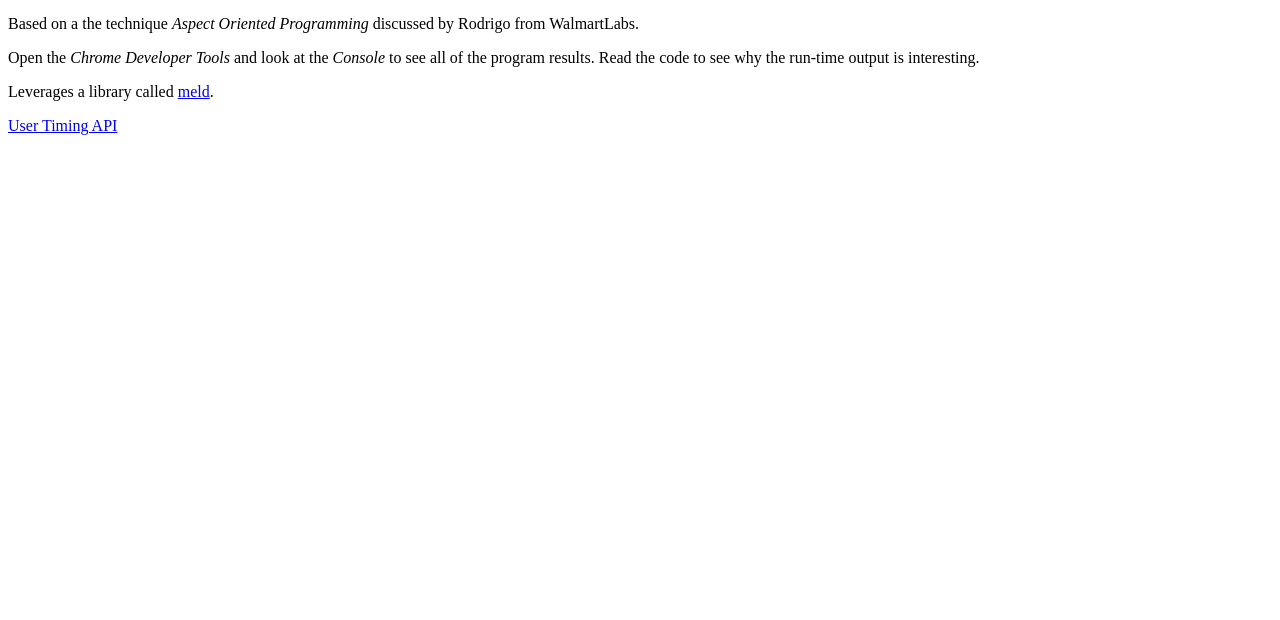
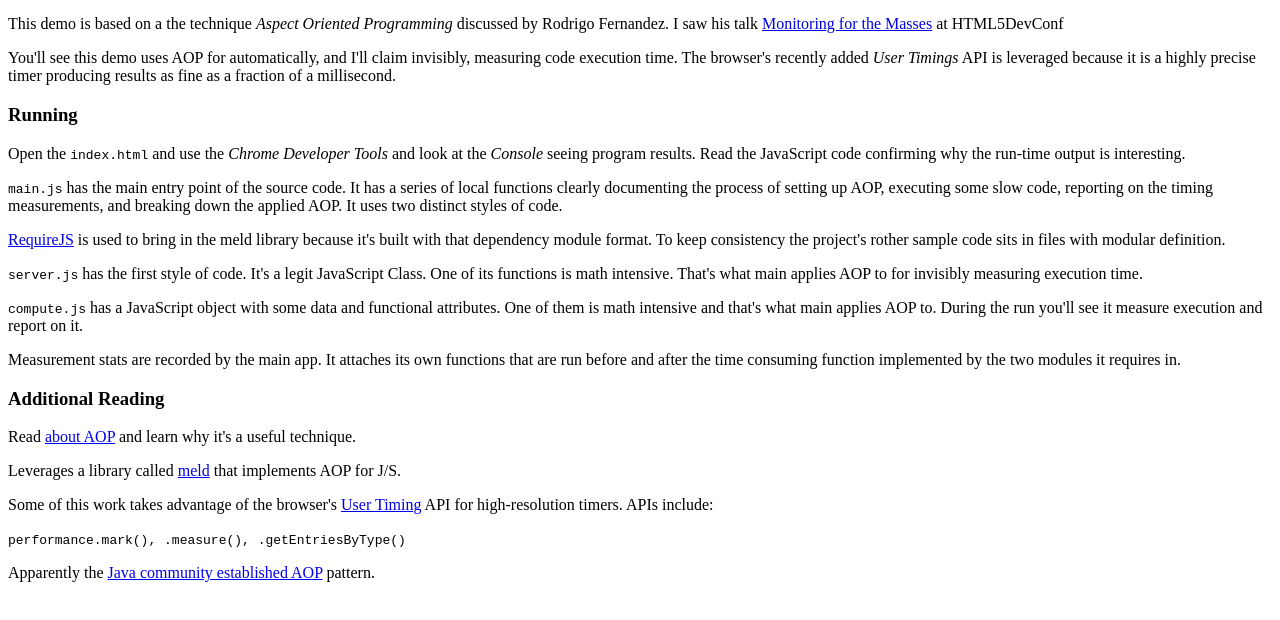
Before and after one commit to KDawg/AutoPerfMonJS, a plain HTML site: page index.html in a window 1280 px wide. Shown: the part 44-664 px from the top of the page. Drawn offline with Linux system fonts and the light colour scheme.

Commit message:
descriptive text round what's going on with this repo

```diff
--- a/code/main.js
+++ b/code/main.js
@@ -37,7 +37,7 @@ requirejs(['meld', 'server', 'compute'], function(meld, ServerVM, compute) {
     var measures = performance.getEntriesByType('measure');
 
     measures.forEach(function(entry, index, allEntries) {
-      console.log('duration[' + index + '] was ' + entry.duration + ' ms', entry);
+      console.log(entry.name + 'duration[' + index + '] was ' + entry.duration + ' ms', entry);
     });
   }
 
--- a/index.html
+++ b/index.html
@@ -8,15 +8,63 @@
 
 <h3>PerfMon R&D</h3>
 
-<p>Based on a the technique <em>Aspect Oriented Programming</em> discussed by Rodrigo from WalmartLabs.</p>
+<p>This demo is based on a the technique <em>Aspect Oriented Programming</em> discussed by
+  Rodrigo Fernandez. I saw his talk <a
+    href="http://www.slideshare.net/RodrigoFernandez33/monitoring-for-the-masses">Monitoring
+    for the Masses</a> at HTML5DevConf</p>
 
-<p>Open the <em>Chrome Developer Tools</em> and look at the <em>Console</em> to see all of the
-  program results. Read the code to see why the run-time output is interesting.
+<p>You'll see this demo uses AOP for automatically, and I'll claim invisibly,
+  measuring code execution time.
+  The browser's recently added <em>User Timings</em> API is leveraged because it is a
+  highly precise timer producing results as fine as a fraction of a millisecond.</p>
+
+<h3>Running</h3>
+
+<p>Open the <code>index.html</code> and use the <em>Chrome Developer Tools</em> and look
+  at the <em>Console</em>
+  seeing program results. Read the JavaScript code confirming why the run-time output is
+  interesting.
 </p>
 
-<p>Leverages a library called <a href="https://github.com/cujojs/meld">meld</a>.</p>
+<p><code>main.js</code> has the main entry point of the source code. It has a series of
+  local functions
+  clearly documenting the process of setting up AOP, executing some slow code, reporting
+  on the timing measurements, and breaking down the applied AOP. It uses two distinct
+  styles of code.</p>
 
-<a href="http://www.html5rocks.com/en/tutorials/webperformance/usertiming/">User Timing API</a>
+<p><a href="http://requirejs.org/">RequireJS</a> is used to bring in the meld library
+  because it's built with that dependency module format. To keep consistency the project's
+  rother sample code sits in files with modular definition.</p>
+
+<p><code>server.js</code> has the first style of code. It's a legit JavaScript Class. One
+  of its functions is math intensive. That's what main applies AOP to for invisibly
+  measuring execution time.</p>
+
+<p><code>compute.js</code> has a JavaScript object with some data and functional
+  attributes. One
+  of them is math intensive and that's what main applies AOP to. During the run you'll
+  see it measure execution and report on it.</p>
+
+<p>Measurement stats are recorded by the main app. It attaches its own functions that are
+  run before and after the time consuming function implemented by the two modules
+  it requires in.</p>
+
+<h3>Additional Reading</h3>
+
+<p>Read <a
+  href="http://know.cujojs.com/tutorials/aop/intro-to-aspect-oriented-programming">about
+  AOP</a> and learn why it's a useful technique.</p>
+
+<p>Leverages a library called <a href="https://github.com/cujojs/meld">meld</a> that
+  implements AOP for J/S.</p>
+
+<p>Some of this work takes advantage of the browser's
+  <a href="http://www.html5rocks.com/en/tutorials/webperformance/usertiming/">User
+    Timing</a> API for high-resolution timers. APIs include:</p>
+<code>performance.mark(), .measure(), .getEntriesByType()</code>
+
+<p>Apparently the <a href="http://docs.spring.io/spring/docs/2.5.5/reference/aop.html">Java
+  community established AOP</a> pattern.</p>
 
 <script data-main='./code/main' src='./code/require.js'></script>
 
```
Also changed, not shown: todo.txt (deleted), 1 other file.
